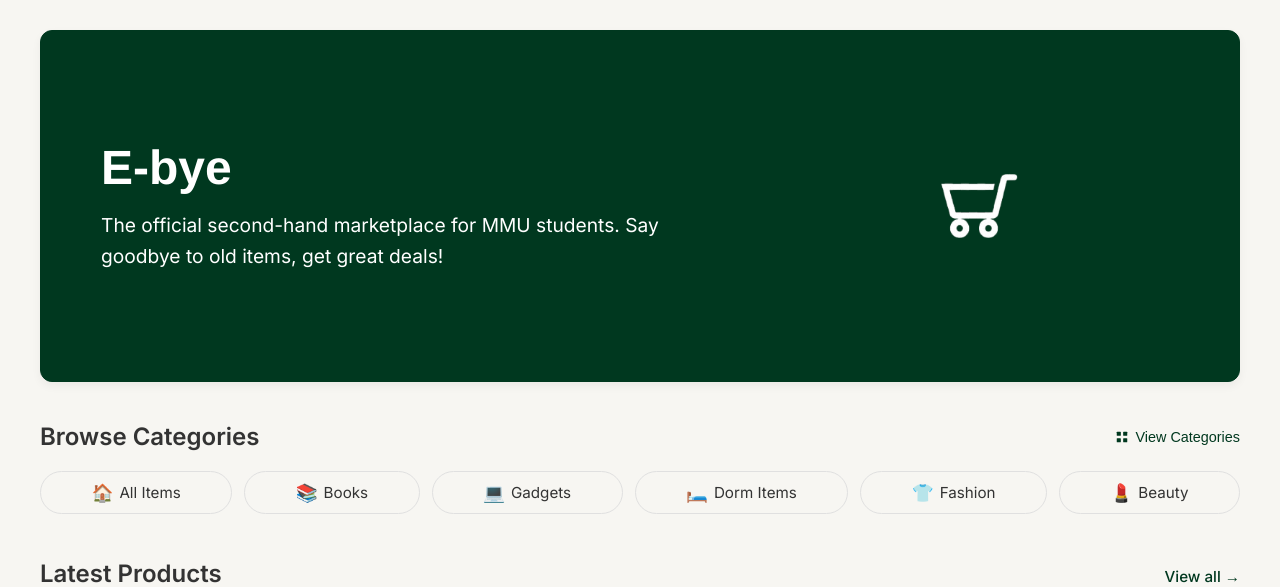
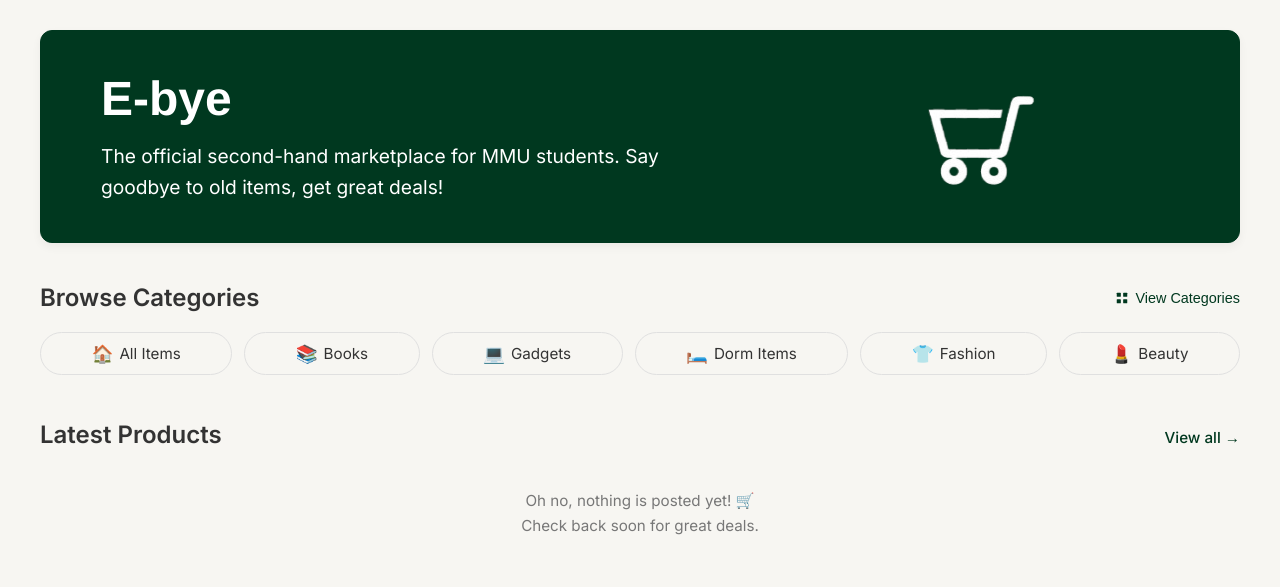
Before and after one commit to qixbot/E-bye-G09-, a Flask app: page /home in a window 1280 px wide. Shown: the part 90-677 px from the top of the page. Run offline with Flask 3, Linux system fonts and the light colour scheme; a user stored in the database is signed in.

Commit message:
edited image pt2

```diff
--- a/templates/home.html
+++ b/templates/home.html
@@ -15,7 +15,7 @@
         </div>
 
         <div class="hero-graphic">
-            <img src="{{ url_for('static', filename='shopping-cart-white.png') }}" alt="E-bye Banner Graphic" class="hero-img">
+            <img src="{{ url_for('static', filename='shopping-cart-white2.png') }}" alt="E-bye Banner Graphic" class="hero-img">
         </div>
 
     </div>
```
Also changed, not shown: static/shopping-cart-removebg-preview.png (deleted), static/shopping-cart-white2.png (added), static/shopping-cart.png (deleted).
